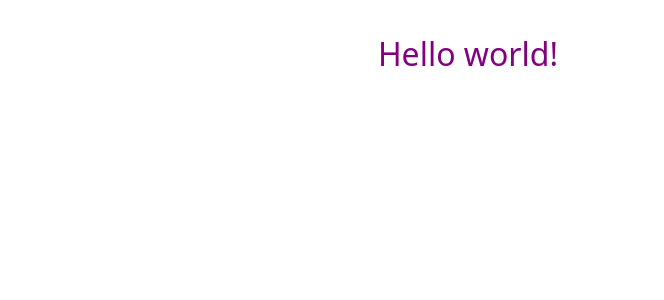
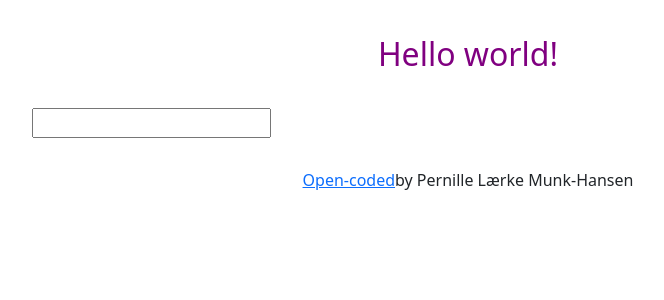
Before and after one commit to plaerke/react-dictionary, a React (Create React App) app: page / in a window 1280 px wide. Shown: the top 300 px of the page, without its empty margins (172-836 px from the left). Built offline with nearby package versions, Linux system fonts and the light colour scheme.

Commit message:
Added the word search engine

```diff
--- a/src/App.css
+++ b/src/App.css
@@ -1,7 +1,16 @@
-.hello-world{
+.hello-world {
   text-align: center;
   margin: 30px;
   color: purple;
   font-weight: 500;
   font-size: xx-large;
 }
+
+.container {
+  width: 70%;
+}
+
+footer {
+  margin-top: 30px;
+  text-align: center;
+}
--- a/src/App.js
+++ b/src/App.js
@@ -1,11 +1,21 @@
-import './App.css';
+import "./App.css";
+import Dictionary from "./Dictionary.js";
 
 function App() {
   return (
     <div className="App">
-      <header className="App-header">
-        <div className="hello-world">Hello world!</div>
-      </header>
+      <div className="container">
+        <header className="App-header">
+          <div className="hello-world">Hello world!</div>
+        </header>
+        <Dictionary />
+        <footer className="App-footer">
+          <a href="https://github.com/plaerke/react-dictionary" target="_blank">
+            Open-coded
+          </a>
+          by Pernille Lærke Munk-Hansen
+        </footer>
+      </div>
     </div>
   );
 }
--- /dev/null
+++ b/src/Dictionary.js
@@ -0,0 +1,24 @@
+import React, { useState } from "react";
+import "./Dictionary.css";
+
+export default function Dictionary() {
+  const [word, setWord] = useState("");
+
+  function handleWordChange(event) {
+    event.preventDefault();
+    setWord(event.target.value);
+  }
+
+  function search(event) {
+    event.preventDefault();
+    alert(`Searching for the definition of "${word}"`);
+  }
+
+  return (
+    <div className="Dictionary">
+      <form onSubmit={search}>
+        <input type="search" onChange={handleWordChange} />
+      </form>
+    </div>
+  );
+}
```
Also changed, not shown: src/Dictionary.css (added).
